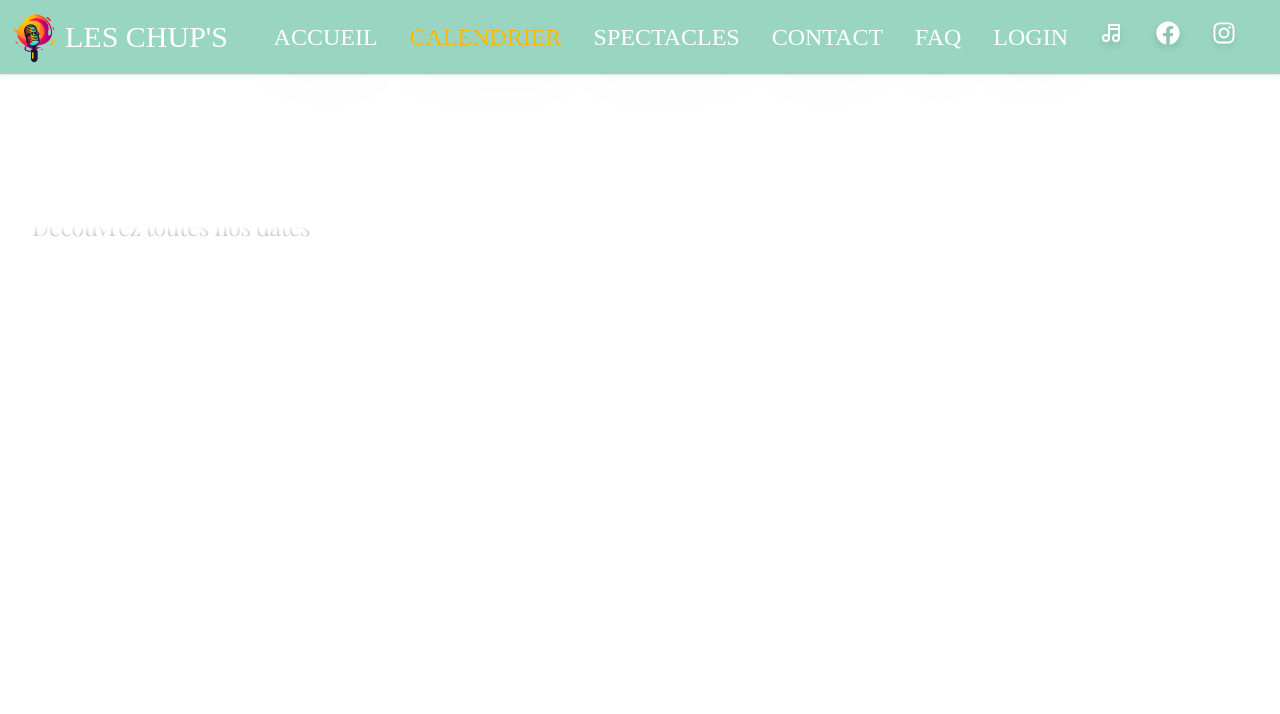
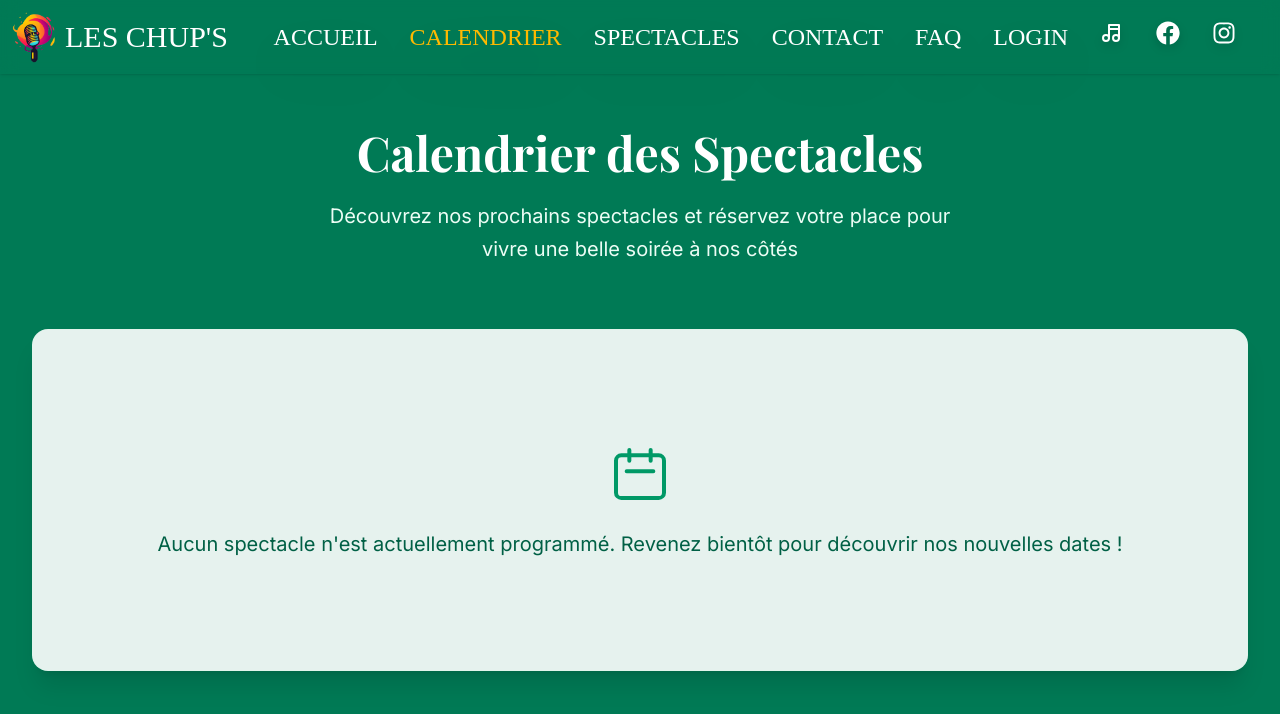
Before and after one commit to Wakushi/leschups, a Next.js app: page /calendar in a window 1280 px wide. Shown: the top 714 px of the page. Built offline with nearby package versions, Linux system fonts and the light colour scheme; no server answers; the database is empty; a web font is replaced by a local one.

Commit message:
Added calendar page

```diff
--- a/app/calendar/page.tsx
+++ b/app/calendar/page.tsx
@@ -1,4 +1,3 @@
-import { playfairDisplay } from "../layout"
 import { getAllShowDates } from "../api/(services)/shows.service"
 import ShowDateList from "@/components/shared/show-date/show-date-list"
 
@@ -12,24 +11,44 @@ export default async function CalendarPage() {
   )
 
   return (
-    <div className="py-20 md:py-[8rem] px-4">
-      <div className="mb-6 md:mb-12 md:p-[1rem]">
-        <h1
-          className={`${playfairDisplay.className} text-3xl md:text-[3rem] md:mb-2`}
-        >
-          Agenda
-        </h1>
-        <p
-          className={`${playfairDisplay.className} text-xl md:text-2xl bg-gradient-to-t from-[#a7a7a7] via-white to-white bg-clip-text font-display tracking-tight text-transparent`}
-        >
-          Découvrez toutes nos dates
-        </p>
+    <div className="min-h-screen bg-emerald-700 pt-32 pb-12 px-4 sm:px-6 lg:px-8 relative">
+      <div className="max-w-7xl mx-auto relative">
+        <div className="text-center mb-16">
+          <h1 className="title mb-6">Calendrier des Spectacles</h1>
+          <p className="subtitle">
+            Découvrez nos prochains spectacles et réservez votre place pour
+            vivre une belle soirée à nos côtés
+          </p>
+        </div>
+
+        <div className="bg-white/90 backdrop-blur-sm rounded-2xl shadow-xl p-8 md:p-12 border border-emerald-100/20">
+          {formattedShowDates.length > 0 ? (
+            <ShowDateList showDates={formattedShowDates} />
+          ) : (
+            <div className="text-center py-16">
+              <div className="mb-6">
+                <svg
+                  className="mx-auto h-16 w-16 text-emerald-600"
+                  fill="none"
+                  viewBox="0 0 24 24"
+                  stroke="currentColor"
+                >
+                  <path
+                    strokeLinecap="round"
+                    strokeLinejoin="round"
+                    strokeWidth={1.5}
+                    d="M8 7V3m8 4V3m-9 8h10M5 21h14a2 2 0 002-2V7a2 2 0 00-2-2H5a2 2 0 00-2 2v12a2 2 0 002 2z"
+                  />
+                </svg>
+              </div>
+              <p className="text-emerald-800 text-xl">
+                Aucun spectacle n'est actuellement programmé. Revenez bientôt
+                pour découvrir nos nouvelles dates !
+              </p>
+            </div>
+          )}
+        </div>
       </div>
-      {formattedShowDates.length ? (
-        <ShowDateList showDates={formattedShowDates} />
-      ) : (
-        <p className="md:pl-4">Aucune date n'est disponible pour le moment.</p>
-      )}
     </div>
   )
 }
--- a/app/globals.css
+++ b/app/globals.css
@@ -124,6 +124,14 @@
   }
 }
 
+.title {
+  @apply font-title text-4xl lg:text-5xl font-bold text-white;
+}
+
+.subtitle {
+  @apply text-lg lg:text-xl text-emerald-50 max-w-2xl mx-auto leading-relaxed;
+}
+
 li {
   list-style: none;
 }
--- a/components/layout/header.tsx
+++ b/components/layout/header.tsx
@@ -29,7 +29,7 @@ export default function Header() {
   }
 
   return (
-    <header className="p-3 flex items-center justify-between gap-2 w-full fixed bg-emerald-600/40 backdrop-blur-sm z-10 shadow-sm transition-all duration-300">
+    <header className="p-3 flex items-center justify-between gap-2 w-full fixed  backdrop-blur-sm z-10 shadow-sm transition-all duration-300">
       {/* Logo */}
       <Link href="/">
         <Logo />
--- a/components/pages/landing/agenda.tsx
+++ b/components/pages/landing/agenda.tsx
@@ -11,9 +11,7 @@ export default function AgendaSection({
   return (
     <section className="bg-emerald-900 text-white relative overflow-hidden w-auto">
       <div className="flex py-20 px-4 min-h-[100vh] justify-center items-center flex-col gap-2 md:gap-4 relative z-[1]">
-        <h2 className="font-title uppercase text-[3rem] md:text-[2.5rem] lg:text-[2.8rem] text-center leading-[0.9] my-6 drop-shadow-lg">
-          Agenda
-        </h2>
+        <h2 className="title mb-6">Agenda</h2>
         <ShowDateList showDates={showDates} max={2} />
         <Link href="/calendar" className="underline md:text-xl">
           Voir plus de dates
```
